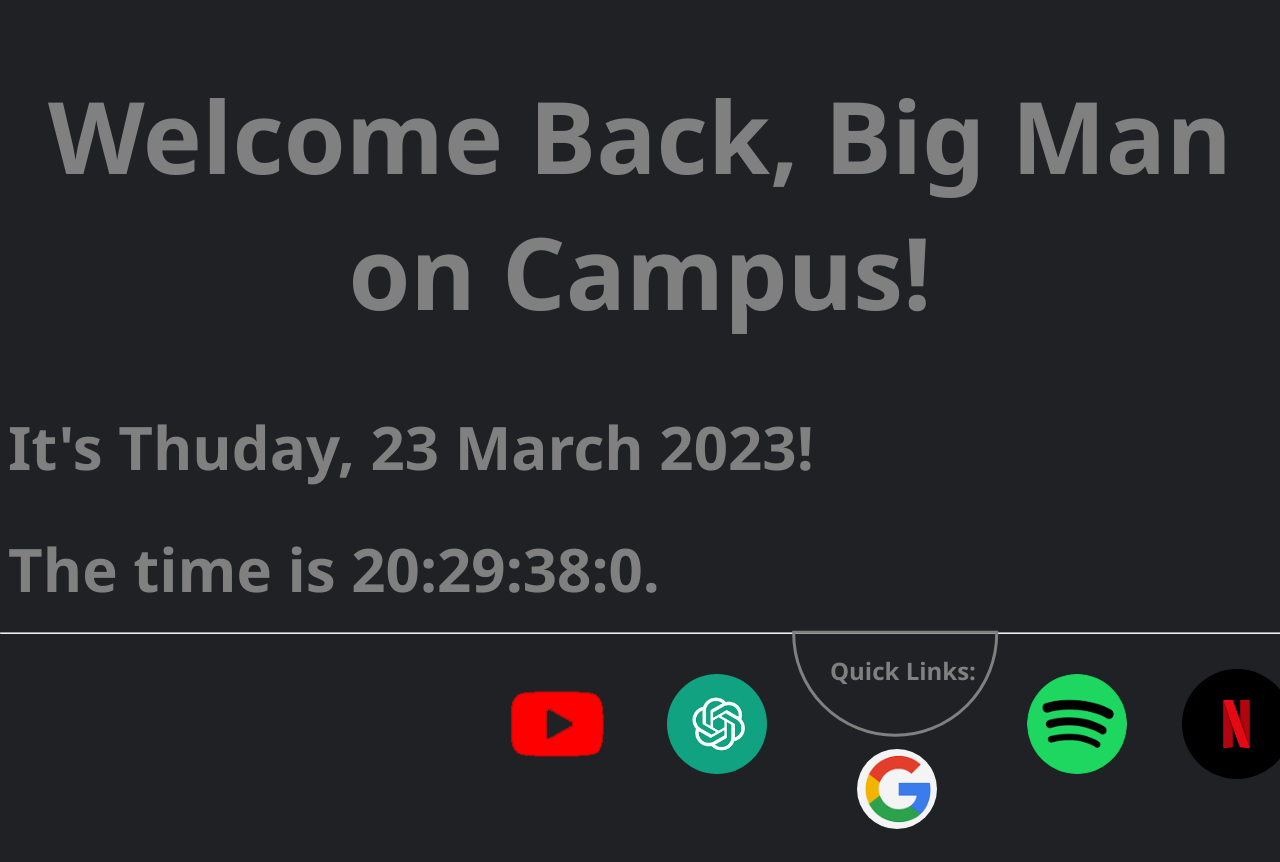
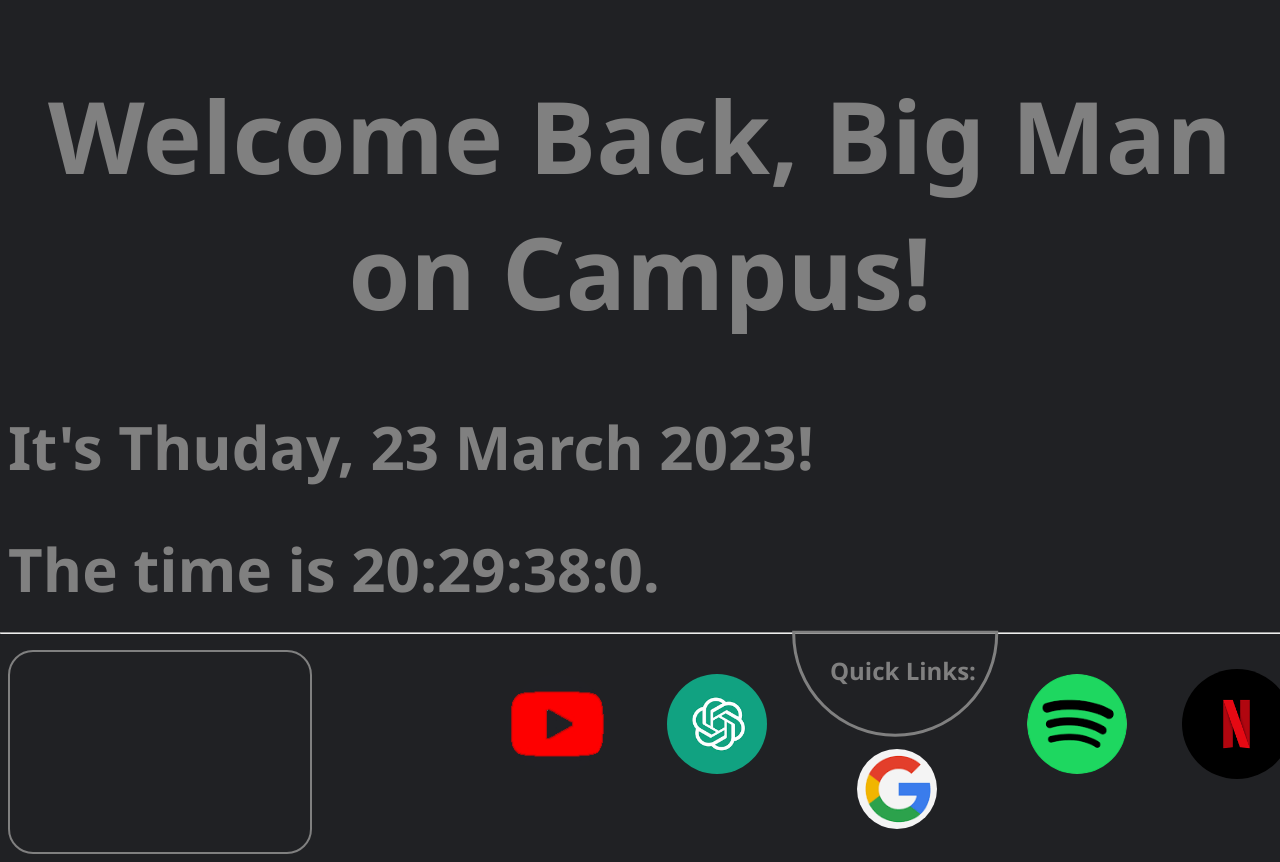
Before and after one commit to insert-funnyjoke/insert-funnyjoke.github.io, a plain HTML site: page web.html in a window 1280 px wide. Shown: the top 862 px of the page. Before the commit the page ends 829 px from the top, so only its background shows below. Drawn offline with Linux system fonts and the light colour scheme.

Commit message:
First draft for notification box

```diff
--- a/web.html
+++ b/web.html
@@ -26,6 +26,7 @@
 		<img src="Images/google_logo.jpg" class="circle" style="margin-left: 470px;margin-top: 65px;height:80px;width: 80px;" onclick="growCircle(this, 'white','https://google.com')"></img>
 		<div class="circle" style="cursor: default;"></div>
 	</div>
+	<div style="width: 300px; height: 200px; border: 2px solid grey; border-radius: 25px;"></div>
 	<script src="script.js"></script>
 	<script type="module">
 		// Import the functions you need from the SDKs you need
```
